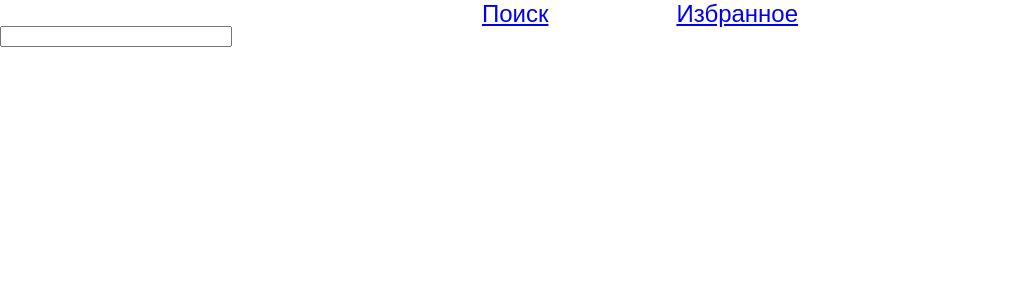
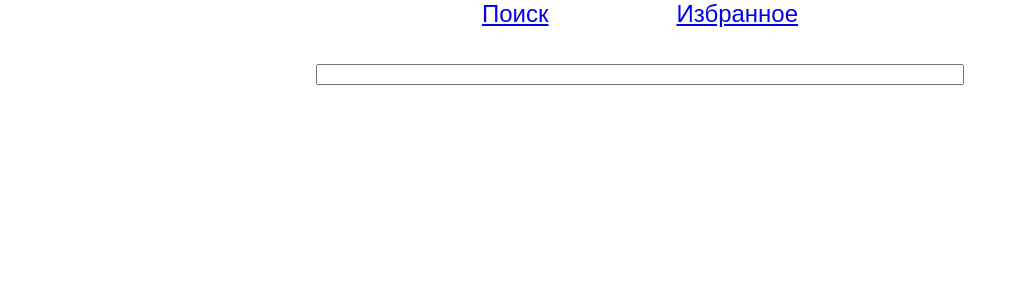
Before and after one commit to Pix3s/big_bang_test, a React (Create React App) app: page /search in a window 1280 px wide. Shown: the top 300 px of the page, without its empty margins (0-1027 px from the left). Built offline with nearby package versions, Linux system fonts and the light colour scheme.

Commit message:
styled inputSearch

```diff
--- a/src/search/Container.js
+++ b/src/search/Container.js
@@ -5,12 +5,13 @@ import styled from 'styled-components'
 import StoreManager from '../iteractors/StoreManager'
 
 const SearchInput = styled.input`
-  padding-left: 2%;
-  margin-top: 2%;
-  padding-right: 2%;
+  margin-top: 5%;
+  width: 50%;
+  height: 15%;
 `
 
 const ScreenSearch = styled.div`
+  text-align: center;
 `
 
 class Container extends Component {
```
